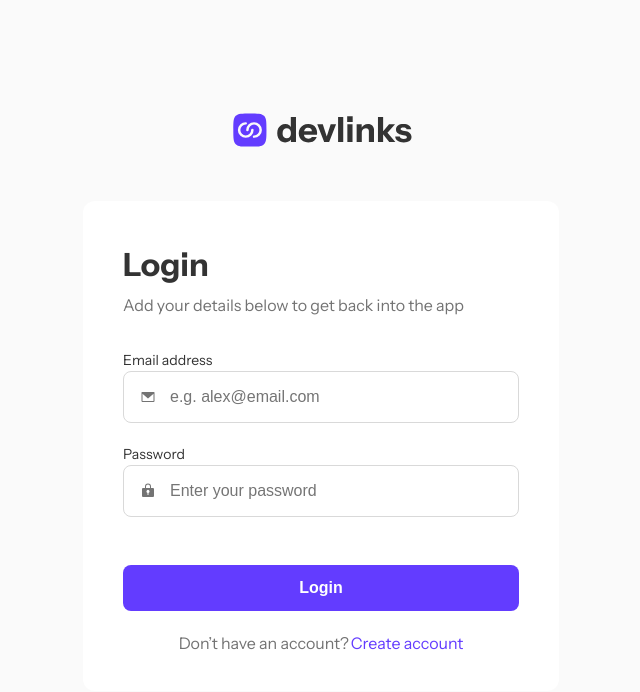
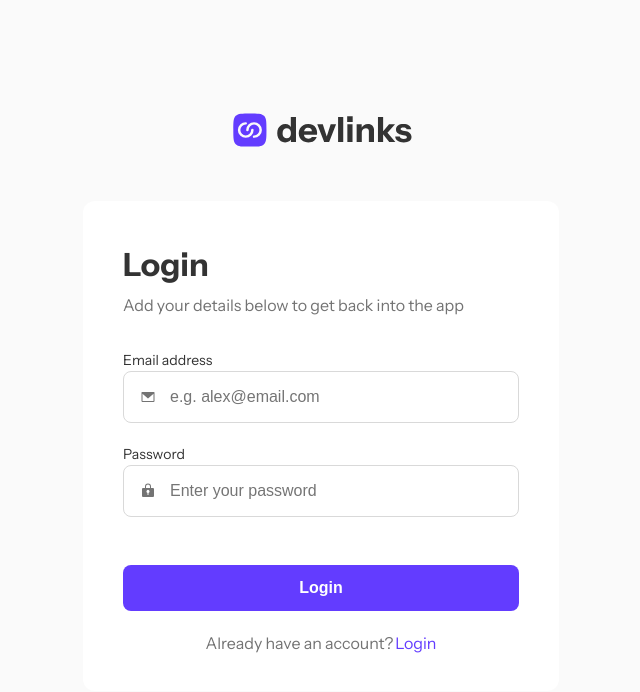
Before and after one commit to SwiichyCode/-FM-devlinks, a Next.js app: page /auth/login in a window 1280 px wide. Shown: the top 692 px of the page, without its empty margins (319-959 px from the left). Built offline with nearby package versions, Linux system fonts and the light colour scheme.

Commit message:
refact: Refactor AuthForm component for reusability and configurability

```diff
--- /dev/null
+++ b/src/app/auth/AuthForm/Form/index.tsx
@@ -0,0 +1,112 @@
+import { useState } from "react";
+import { useRouter } from "next/navigation";
+import { useForm, FormProvider, SubmitHandler } from "react-hook-form";
+import AuthService from "@/app/auth/auth.service";
+import TextField from "@/app/components/common/form/TextField";
+import Button from "@/app/components/common/button/Button";
+import * as S from "./styles";
+
+type Inputs = {
+  email: string;
+  password: string;
+  confirmPassword: string;
+};
+
+type Props = {
+  buttonLabel: string;
+  isLogin: boolean;
+  urlRedirection: string;
+};
+
+export default function Form({ buttonLabel, isLogin, urlRedirection }: Props) {
+  const [isLoading, setIsLoading] = useState(false);
+  const [errorApi, setErrorApi] = useState<string | null>(null);
+  const methods = useForm<Inputs>();
+  const router = useRouter();
+
+  const onSubmit: SubmitHandler<Inputs> = async (data) => {
+    const { email, password } = data;
+    let hasError = false;
+    setIsLoading(true);
+
+    try {
+      if (isLogin) {
+        await AuthService.login(email, password);
+        router.push(urlRedirection);
+      } else {
+        await AuthService.register(email, password);
+        router.push(urlRedirection);
+      }
+    } catch (error: any) {
+      setErrorApi(error?.response?.data?.error);
+      hasError = true;
+    } finally {
+      if (!hasError) {
+        methods.reset();
+      }
+      setIsLoading(false);
+    }
+  };
+
+  return (
+    <FormProvider {...methods}>
+      <S.AuthCardForm onSubmit={methods.handleSubmit(onSubmit)}>
+        <TextField
+          iconSrc="/images/icon-email.svg"
+          labelText="Email address"
+          placeholder="e.g. alex@email.com"
+          type="email"
+          name="email"
+          rules={{
+            required: "Can’t be empty",
+          }}
+        />
+
+        <TextField
+          iconSrc="/images/icon-password.svg"
+          labelText={isLogin ? "Password" : "Create password"}
+          placeholder={
+            isLogin ? "Enter your password" : "At least 8 characters"
+          }
+          type="password"
+          name="password"
+          rules={{
+            minLength: isLogin ? undefined : 8,
+          }}
+        />
+
+        {!isLogin && (
+          <TextField
+            iconSrc="/images/icon-password.svg"
+            labelText="Confirm password"
+            placeholder="At least 8 characters"
+            type="password"
+            name="confirmPassword"
+            rules={{
+              validate: (value) => value === methods.getValues("password"),
+            }}
+          />
+        )}
+
+        {!isLogin &&
+          (errorApi ? (
+            <S.AuthCardError>{errorApi && errorApi}</S.AuthCardError>
+          ) : (
+            <S.PasswordInformations
+              isError={methods.formState.errors.password?.type as string}
+            >
+              Password must contain at least 8 characters
+            </S.PasswordInformations>
+          ))}
+
+        {isLogin && <S.AuthCardError>{errorApi && errorApi}</S.AuthCardError>}
+
+        <Button
+          type="submit"
+          text={isLoading ? "Loading..." : buttonLabel}
+          disabled={isLoading}
+        />
+      </S.AuthCardForm>
+    </FormProvider>
+  );
+}
--- a/src/app/auth/AuthForm/index.tsx
+++ b/src/app/auth/AuthForm/index.tsx
@@ -1,142 +1,42 @@
-import { useState } from "react";
-import { useRouter } from "next/navigation";
-import { useForm, FormProvider, SubmitHandler } from "react-hook-form";
-import { URL } from "@/app/constants/url.constant";
-import AuthService from "@/app/auth/auth.service";
-import Logo from "@/app/components/common/Logo";
-import TextField from "@/app/components/common/form/TextField";
-import Button from "@/app/components/common/button/Button";
+import Form from "./Form";
 import * as S from "./styles";
 
 type Props = {
+  title: string;
+  subtitle: string;
+  buttonLabel: string;
+  textLink: string;
+  link: string;
+  linkText?: string;
   isLogin: boolean;
   urlRedirection: string;
 };
 
-type Inputs = {
-  email: string;
-  password: string;
-  confirmPassword: string;
-};
-
-export default function AuthForm({ isLogin, urlRedirection }: Props) {
-  const [isLoading, setIsLoading] = useState(false);
-  const [errorApi, setErrorApi] = useState<string | null>(null);
-  const methods = useForm<Inputs>();
-  const router = useRouter();
-
-  const onSubmit: SubmitHandler<Inputs> = async (data) => {
-    const { email, password } = data;
-    let hasError = false;
-    setIsLoading(true);
-
-    try {
-      if (isLogin) {
-        await AuthService.login(email, password);
-        router.push(urlRedirection);
-      } else {
-        await AuthService.register(email, password);
-        router.push(urlRedirection);
-      }
-    } catch (error: any) {
-      setErrorApi(error?.response?.data?.error);
-      hasError = true;
-    } finally {
-      if (!hasError) {
-        methods.reset();
-      }
-      setIsLoading(false);
-    }
-  };
-
+export default function AuthForm({
+  title,
+  subtitle,
+  buttonLabel,
+  textLink,
+  link,
+  linkText,
+  isLogin,
+  urlRedirection,
+}: Props) {
   return (
     <S.AuthFormWrapper>
-      <Logo size="large" />
       <S.AuthCard>
         <S.AuthCardHeader>
-          <S.AuthCardTitle>
-            {isLogin ? "Login" : "Create account"}
-          </S.AuthCardTitle>
-          <S.AuthCardText>
-            {isLogin
-              ? "Add your details below to get back into the app"
-              : "Let’s get you started sharing your links!"}
-          </S.AuthCardText>
+          <S.AuthCardTitle>{title}</S.AuthCardTitle>
+          <S.AuthCardText>{subtitle}</S.AuthCardText>
         </S.AuthCardHeader>
-        <FormProvider {...methods}>
-          <S.AuthCardForm onSubmit={methods.handleSubmit(onSubmit)}>
-            <TextField
-              iconSrc="/images/icon-email.svg"
-              labelText="Email address"
-              placeholder="e.g. alex@email.com"
-              type="email"
-              name="email"
-              rules={{
-                required: "Can’t be empty",
-              }}
-            />
-
-            <TextField
-              iconSrc="/images/icon-password.svg"
-              labelText={isLogin ? "Password" : "Create password"}
-              placeholder={
-                isLogin ? "Enter your password" : "At least 8 characters"
-              }
-              type="password"
-              name="password"
-              rules={{
-                minLength: isLogin ? undefined : 8,
-              }}
-            />
-
-            {!isLogin && (
-              <TextField
-                iconSrc="/images/icon-password.svg"
-                labelText="Confirm password"
-                placeholder="At least 8 characters"
-                type="password"
-                name="confirmPassword"
-                rules={{
-                  validate: (value) => value === methods.getValues("password"),
-                }}
-              />
-            )}
-
-            {!isLogin &&
-              (errorApi ? (
-                <S.AuthCardError>{errorApi && errorApi}</S.AuthCardError>
-              ) : (
-                <S.PasswordInformations
-                  isError={methods.formState.errors.password?.type as string}
-                >
-                  Password must contain at least 8 characters
-                </S.PasswordInformations>
-              ))}
-
-            {isLogin && (
-              <S.AuthCardError>{errorApi && errorApi}</S.AuthCardError>
-            )}
-
-            <Button
-              type="submit"
-              text={
-                isLoading
-                  ? "Loading..."
-                  : isLogin
-                  ? "Login"
-                  : "Create new account"
-              }
-              disabled={isLoading}
-            />
-          </S.AuthCardForm>
-        </FormProvider>
+        <Form
+          isLogin={isLogin}
+          urlRedirection={urlRedirection}
+          buttonLabel={buttonLabel}
+        />
         <S.AuthCardFooter>
-          <S.AuthCardText>
-            {isLogin ? "Don’t have an account?" : "Already have an account?"}
-          </S.AuthCardText>
-          <S.AuthCardLink href={isLogin ? URL.SIGNUP : URL.LOGIN}>
-            {isLogin ? "Create account" : "Login"}
-          </S.AuthCardLink>
+          <S.AuthCardText>{textLink}</S.AuthCardText>
+          <S.AuthCardLink href={link}>{linkText}</S.AuthCardLink>
         </S.AuthCardFooter>
       </S.AuthCard>
     </S.AuthFormWrapper>
--- a/src/app/auth/AuthForm/styles.ts
+++ b/src/app/auth/AuthForm/styles.ts
@@ -4,9 +4,8 @@ import { breakpoints } from "@/app/styles/breakpoints";
 
 export const AuthFormWrapper = styled.div`
   width: 100%;
-  max-width: 476px;
+  max-width: 47.6rem;
   ${({ theme }) => theme.mixins.flexColumnItems};
-  gap: 5.1rem;
 
   @media screen and (max-width: ${breakpoints.mobile}) {
     align-items: flex-start;
@@ -42,15 +41,8 @@ export const AuthCardText = styled.p`
   color: var(--grey);
 `;
 
-export const AuthCardForm = styled.form`
-  ${({ theme }) => theme.mixins.flexColumn};
-  gap: 2.4rem;
-  margin: 4rem 0 2.4rem 0;
-`;
-
 export const AuthCardFooter = styled.div`
-  display: flex;
-  justify-content: center;
+  ${({ theme }) => theme.mixins.flexJustifyCenter};
   gap: 0.2rem;
 
   @media screen and (max-width: ${breakpoints.mobile}) {
@@ -67,18 +59,3 @@ export const AuthCardLink = styled(Link)`
     line-height: 2.4rem;
   }
 `;
-
-export const PasswordInformations = styled.p.withConfig({
-  shouldForwardProp: (prop) => !["isError"].includes(prop),
-})<{ isError?: string }>`
-  font-size: 1.2rem;
-  line-height: 1.8rem;
-  color: ${({ isError }) =>
-    isError === "minLength" ? "var(--red)" : "var(--grey)"};
-`;
-
-export const AuthCardError = styled.p`
-  font-size: 1.2rem;
-  line-height: 1.8rem;
-  color: var(--red);
-`;
--- a/src/app/auth/layout.tsx
+++ b/src/app/auth/layout.tsx
@@ -1,7 +1,8 @@
 "use client";
 import type { Metadata } from "next";
+import { breakpoints } from "@/app/styles/breakpoints";
+import Logo from "../components/common/Logo";
 import styled from "styled-components";
-import { breakpoints } from "@/app/styles/breakpoints";
 
 export const metadata: Metadata = {
   title: "Authentication",
@@ -12,6 +13,8 @@ const AuthLayoutWrapper = styled.div`
   width: 100%;
   height: 100vh;
   ${({ theme }) => theme.mixins.flexCenter}
+  flex-direction: column;
+  gap: 5.1rem;
 
   @media screen and (max-width: ${breakpoints.mobile}) {
     align-items: flex-start;
@@ -25,5 +28,10 @@ type Props = {
 };
 
 export default function AuthLayout({ children }: Props) {
-  return <AuthLayoutWrapper>{children}</AuthLayoutWrapper>;
+  return (
+    <AuthLayoutWrapper>
+      <Logo size="large" />
+      {children}
+    </AuthLayoutWrapper>
+  );
 }
--- a/src/app/auth/login/page.tsx
+++ b/src/app/auth/login/page.tsx
@@ -1,7 +1,19 @@
 "use client";
 import AuthForm from "../AuthForm";
 import { URL } from "@/app/constants/url.constant";
+import { AUTH_TEXT } from "@/app/constants/auth.constant";
 
 export default function Login() {
-  return <AuthForm isLogin urlRedirection={URL.HOME} />;
+  return (
+    <AuthForm
+      title={AUTH_TEXT.LOGIN_TITLE}
+      subtitle={AUTH_TEXT.LOGIN_SUBTITLE}
+      buttonLabel={AUTH_TEXT.LOGIN_BUTTON}
+      textLink={AUTH_TEXT.LOGIN_TEXT_LINK}
+      link={AUTH_TEXT.LOGIN_LINK}
+      linkText={AUTH_TEXT.LOGIN_LINK_TEXT}
+      isLogin
+      urlRedirection={URL.HOME}
+    />
+  );
 }
--- /dev/null
+++ b/src/app/constants/auth.constant.ts
@@ -0,0 +1,19 @@
+import { URL } from "@/app/constants/url.constant";
+
+export const AUTH_TEXT = {
+  // LOGIN
+  LOGIN_TITLE: "Login",
+  LOGIN_SUBTITLE: "Add your details below to get back into the app",
+  LOGIN_BUTTON: "Login",
+  LOGIN_TEXT_LINK: "Already have an account?",
+  LOGIN_LINK: URL.SIGNUP,
+  LOGIN_LINK_TEXT: "Login",
+
+  // SIGNUP
+  SIGNUP_TITLE: "Create account",
+  SIGNUP_SUBTITLE: "Let’s get you started sharing your links!",
+  SIGNUP_BUTTON: "Create new account",
+  SIGNUP_TEXT_LINK: "Don’t have an account?",
+  SIGNUP_LINK: URL.LOGIN,
+  SIGNUP_LINK_TEXT: "Create account",
+};
--- a/src/app/styles/mixins.ts
+++ b/src/app/styles/mixins.ts
@@ -36,6 +36,11 @@ export const mixins = {
     align-items: center;
   `,
 
+  flexJustifyCenter: css`
+    display: flex;
+    justify-content: center;
+  `,
+
   flexBetween: css`
     display: flex;
     justify-content: space-between;
```
Also changed, not shown: src/app/auth/AuthForm/Form/styles.ts (added, +22 -0 lines), src/app/auth/sign-up/page.tsx (+13 -1 lines).
